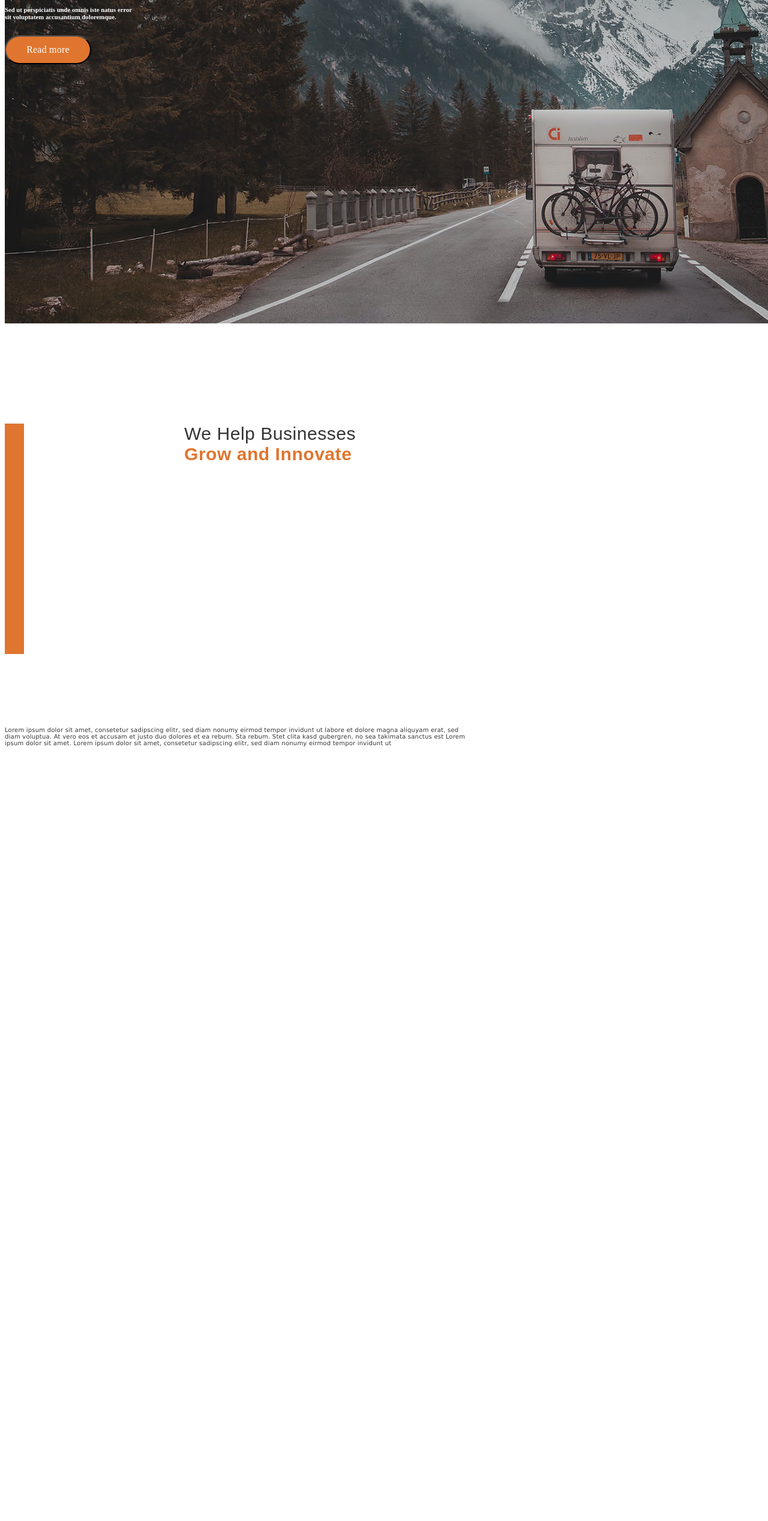
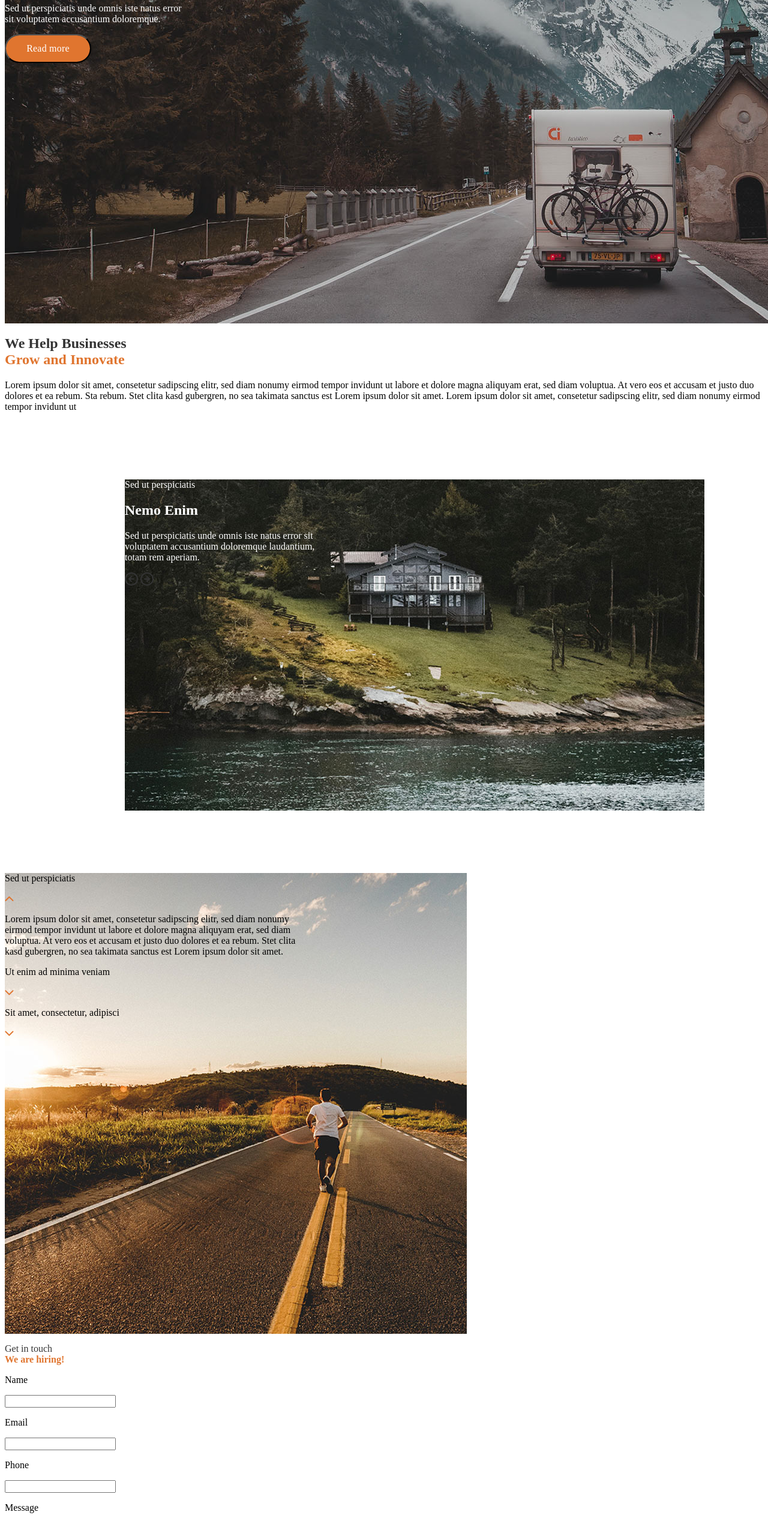
Before and after one commit to Hennry83/HernanFerreyra_25watss, a plain HTML site: page index.html in a window 1280 px wide. Shown: the part 237-2772 px from the top of the page at 60% size. Before the commit the page ends 1645 px from the top, so only its background shows below. Drawn offline with Linux system fonts and the light colour scheme.

Commit message:
avance 6/6/2021

```diff
--- a/assets/css/Styles.css
+++ b/assets/css/Styles.css
@@ -2,26 +2,25 @@
     background-image: url("../images/slider-1.png");
     width: 1366px;
     height: 768px;
+    background: transparent url("../images/slider-1.png") 0% 0% no-repeat padding-box;
 }
 
 li{
     color: white;
 }
-#texto1{
-    color:white;
+
+a{
+    color: white;
 }
 
-
-#boton1{
+#ReadMore{
     top: 480px;
     left: 101px;
     width: 144px;
     height: 48px;
-
     background: var(--unnamed-color-e0752f) 0% 0% no-repeat padding-box;
     background: #E0752F 0% 0% no-repeat padding-box;
     border-radius: 25px;
-
     font: var(--unnamed-font-style-normal) normal var(--unnamed-font-weight-medium) var(--unnamed-font-size-16)/var(--unnamed-line-spacing-21) var(--unnamed-font-family-roboto);
     letter-spacing: var(--unnamed-character-spacing-0-22);
     color: var(--unnamed-color-ffffff);
@@ -29,38 +28,54 @@ li{
     font: normal normal medium 16px/21px Roboto;
     letter-spacing: 0.22px;
     color: #FFFFFF;
-
     opacity: 1;
 }
 
-#rectangulo{
- top: 912px;left: 0px;width: 32px;height: 384px; background: #E0752F;margin-top: 144px;margin-bottom: 144px;margin-right: 1334px;
+#section3{
+    background-image: url("../images/section3-image.png");
+    width: 966px;
+    height: 552px;
+    margin-left: 200px;
+    margin-right: 200px;
+    margin-top: 112px;
+    margin-bottom: 104px;
+    opacity: 1;
 }
 
-#wehelp{
-top: 935px;left: 299px;width: 402px;height: 100px;margin-top: 167px;margin-bottom: 405px;
-margin-right: 665px;margin-left: 299px;
-font: var(--unnamed-font-style-normal) normal var(--unnamed-font-weight-600) var(--unnamed-font-size-39)/var(--unnamed-line-spacing-45) var(--unnamed-font-family-poppins);
-letter-spacing: var(--unnamed-character-spacing-0-55);
-color: var(--unnamed-color-343434);
-text-align: left;
-font-family: Arial, Helvetica, sans-serif;
-font-size: 30px;
-letter-spacing: 0.55px;
+#section4{
+    background-image: url("../images/section4-image.png");
+    top: 2208px;
+    left: 596px;
+    width: 770px;
+    height: 768px;
+    opacity: 1;
 }
 
-#parrafo{
-    top: 1079px;
-    left: 299px;
-    width: 768px;
-    height: 197px;
-font: var(--unnamed-font-style-normal) normal var(--unnamed-font-weight-normal) var(--unnamed-font-size-16)/var(--unnamed-line-spacing-28) var(--unnamed-font-family-roboto);
-letter-spacing: var(--unnamed-character-spacing-0-22);
-color: var(--unnamed-color-343434);
-text-align: left;
-font-family: Verdana, Geneva, Tahoma, sans-serif;
-letter-spacing: 0.22px;
-font-size: 10px;
-color: #343434;
-opacity: 1;
+#Send{
+    top: 3568px;
+    left: 101px;
+    width: 144px;
+    height: 48px;
+    background: var(--unnamed-color-e0752f) 0% 0% no-repeat padding-box;
+    background: #E0752F 0% 0% no-repeat padding-box;
+    border-radius: 25px;
+    opacity: 1;
 }
+
+#section5{
+    background-image: url("../images/contact-image.png");
+    top: 3168px;
+    left: 671px;
+    width: 594px;
+    height: 400px;
+    opacity: 1;
+}
+
+#footer{
+    top: 3744px;
+    left: 0px;
+    width: 1366px;
+    height: 96px;
+    background: #343434 0% 0% no-repeat padding-box;
+    opacity: 1;
+}
--- a/index.html
+++ b/index.html
@@ -15,49 +15,110 @@
             <img src="./assets/images/top-logo.png" alt="logo 25 watts">
             <nav>
                 <ul>
-                    <li>Home</li>
-                    <li>About</li>
-                    <li>Product</li>
-                    <li>Services</li>
-                    <li>Contact</li>
+                    <li><a href="">Home</a></li>
+                    <li><a href="">About</a></li>
+                    <li><a href="">Product</a></li>
+                    <li><a href="">Services</a></li>
+                    <li><a href="">Contact</a></li>
                 </ul>
             </nav>
 
-            <h1 id="texto1">Sed ut perspiciatis <br>
+            <h1 style="color: white;">Sed ut perspiciatis <br>
                 unde omnis iste natus</h1>
 
-            <h6 id="texto1">Sed ut perspiciatis unde omnis iste natus error <br>
-                sit voluptatem accusantium doloremque.</h6>
+            <p style="color: white;">Sed ut perspiciatis unde omnis iste natus error <br>
+                sit voluptatem accusantium doloremque.</p>
 
-            <button id="boton1">Read more</button>
-
+            <button id="ReadMore">Read more</button>
         </section>
     </header>
 
     <main>
-        <section style="background-color:#FFFFFF;">
-            <div id="rectangulo">
-                <h2 id="wehelp" style="color:#343434;"> We Help Businesses <br>
+
+        <section>
+            <div>
+                <h2 style="color:#343434;"> We Help Businesses <br>
                     <b style="color: #E0752F;">Grow and Innovate</b>
                 </h2>
-                <h6 id="parrafo">
+                <p>
                     Lorem ipsum dolor sit amet, consetetur sadipscing elitr, sed diam nonumy eirmod tempor invidunt ut
                     labore et dolore magna aliquyam erat, sed diam voluptua. At vero eos et accusam et justo duo dolores
                     et ea rebum. Sta rebum. Stet clita kasd gubergren, no sea takimata sanctus est Lorem ipsum dolor sit
                     amet.
                     Lorem ipsum dolor sit amet, consetetur sadipscing elitr, sed diam nonumy eirmod tempor invidunt ut
-                </h6>
+                </p>
             </div>
-
 
         </section>
 
         <section>
+            <div>
+                <div>
+                    <div id="section3">
+                        <div>
+                            <p style="color: white;">Sed ut perspiciatis</p>
+                            <h1 style="color: white;">Nemo Enim</h1>
+                            <p style="color: white;">Sed ut perspiciatis unde omnis iste natus error sit <br> voluptatem
+                                accusantium doloremque
+                                laudantium, <br> totam rem aperiam.</p>
+                            <img src="./assets/images/Icon feather-arrow-left-circle.png" alt=" flecha izquierda">
+                            <img src="./assets/images/Icon feather-arrow-right-circle.png" alt="flecha derecha">
+                        </div>
+                    </div>
+                </div>
+            </div>
+
+        </section>
+
+        <section>
+            <div>
+                <div id="section4">
+                    <div>
+                        <p>Sed ut perspiciatis</p> <img src="./assets/images/Icon feather-chevron-up.png"
+                            alt="flecha arriba">
+                    </div>
+                    <div>
+                        <p>Lorem ipsum dolor sit amet, consetetur sadipscing elitr, sed diam nonumy <br> eirmod tempor
+                            invidunt ut labore et dolore magna aliquyam erat, sed diam <br> voluptua. At vero eos et
+                            accusam et justo duo dolores et ea rebum. Stet clita <br> kasd gubergren, no sea takimata
+                            sanctus est Lorem ipsum dolor sit amet.</p>
+                    </div>
+                    <div>
+                        <p>Ut enim ad minima veniam</p> <img src="./assets/images/Icon feather-chevron-down.png"
+                            alt="flecha abajo">
+                    </div>
+                    <div>
+                        <p>Sit amet, consectetur, adipisci</p> <img src="./assets/images/Icon feather-chevron-down.png"
+                            alt="flecha abajo">
+                    </div>
+                </div>
+            </div>
+        </section>
+
+        <section>
+            <div>
+                <p style="color: #343434;">Get in touch <br> <b style="color: #E0752F;">We are hiring!</b></p>
+                <form action="Registro">
+                    <p>Name</p><input type="Name">
+                    <p>Email</p><input type="Email">
+                    <p>Phone</p><input type="Phone">
+                    <p>Message</p><input type="Message">
+                </form>
+                <button id="Send">Send</button>
+            </div>
+
+            <div id="section5">
+
+            </div>
 
         </section>
 
     </main>
     <footer>
+        <section id="footer">
+            <p style="color: #DCE1DA;" style="size: 16px;">2020 © All rights reserved.</p>
+            <img src="/assets/images/footer-logo.png" alt="logo footer">
+        </section>
     </footer>
 </body>
 
```
